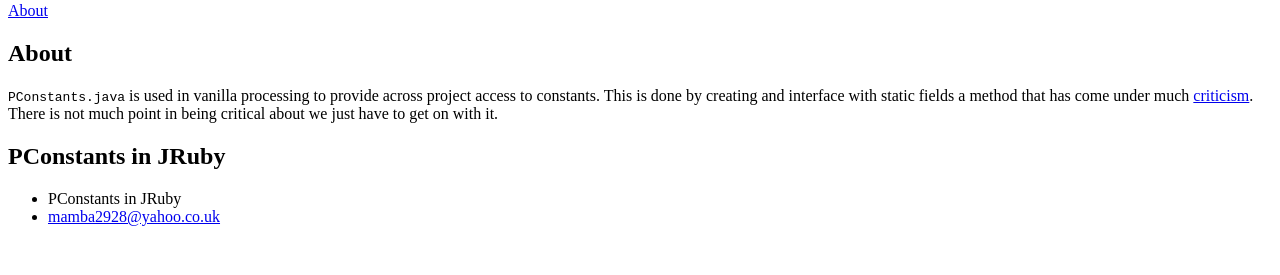
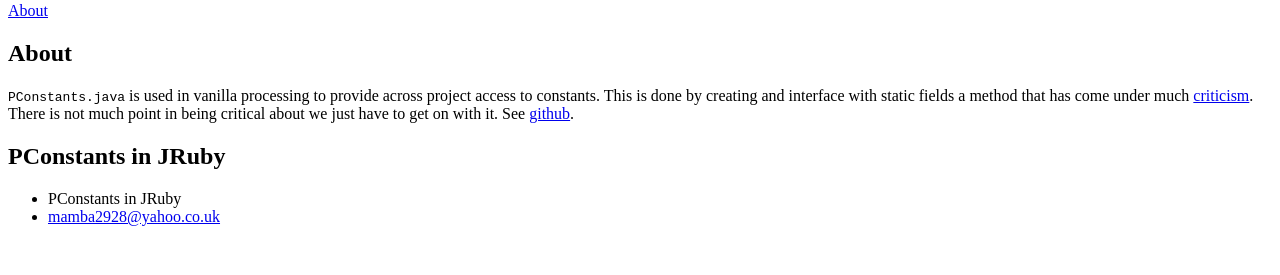
Before and after one commit to ruby-processing/PConstants, a Jekyll site: the page built from docs/about.md, in a window 1280 px wide and 900 px high, scrolled down 908 px. Shown: the part 173-448 px from the top of the window. Built offline with Jekyll 4.4.1, drawn with Linux system fonts in a browser that asks for light colours.

Commit message:
update text

```diff
--- a/docs/about.md
+++ b/docs/about.md
@@ -4,8 +4,9 @@ title: About
 permalink: /about/
 ---
 
-`PConstants.java` is used in vanilla processing to provide across project access to constants. This is done by creating and interface with static fields a method that has come under much [criticism][criticism]. There is not much point in being critical about we just have to get on with it.
+`PConstants.java` is used in vanilla processing to provide across project access to constants. This is done by creating and interface with static fields a method that has come under much [criticism][criticism]. There is not much point in being critical about we just have to get on with it. See [github][distro].
 
 [jruby_art]: https://ruby-processing.github.io/index.html
 [propane]:https://ruby-processing.github.io/propane/
 [criticism]:https://stackoverflow.com/questions/320588/interfaces-with-static-fields-in-java-for-sharing-constants
+[distro]:https://github.com/ruby-processing/PConstants
```
